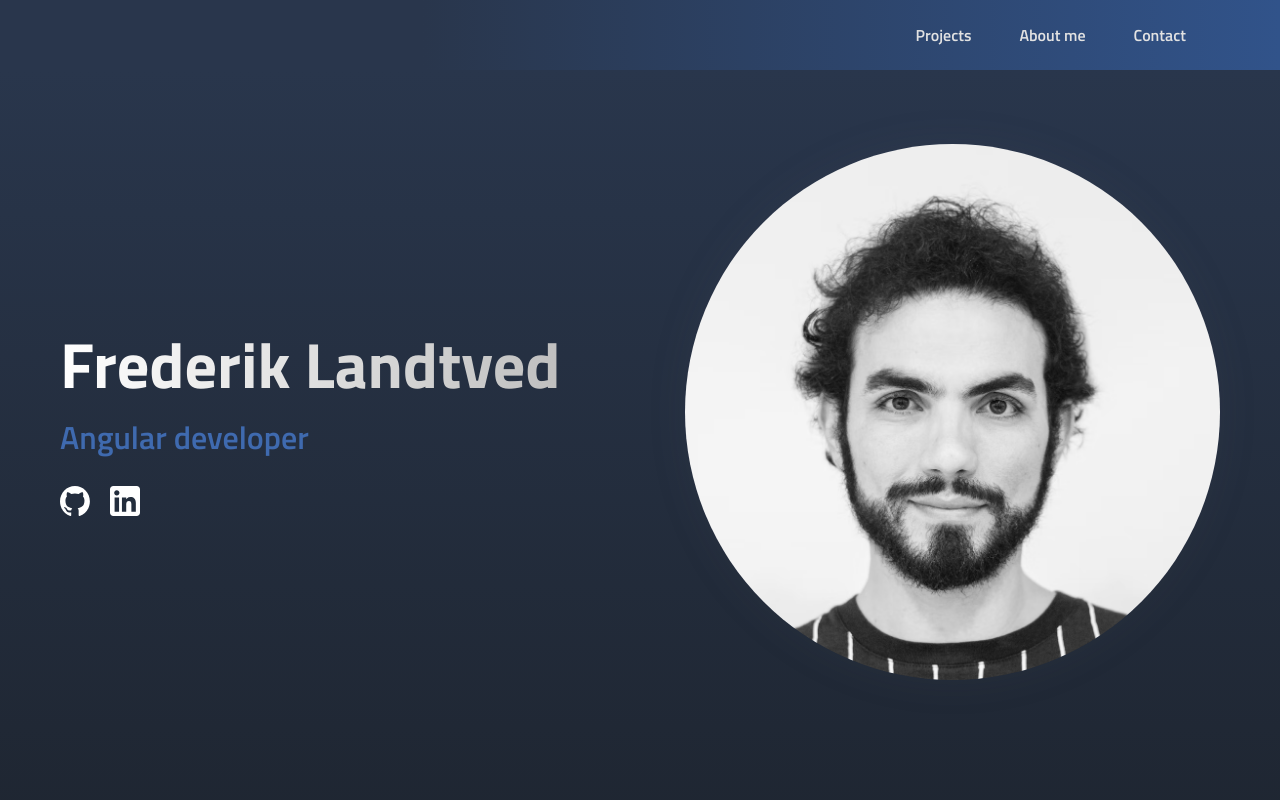
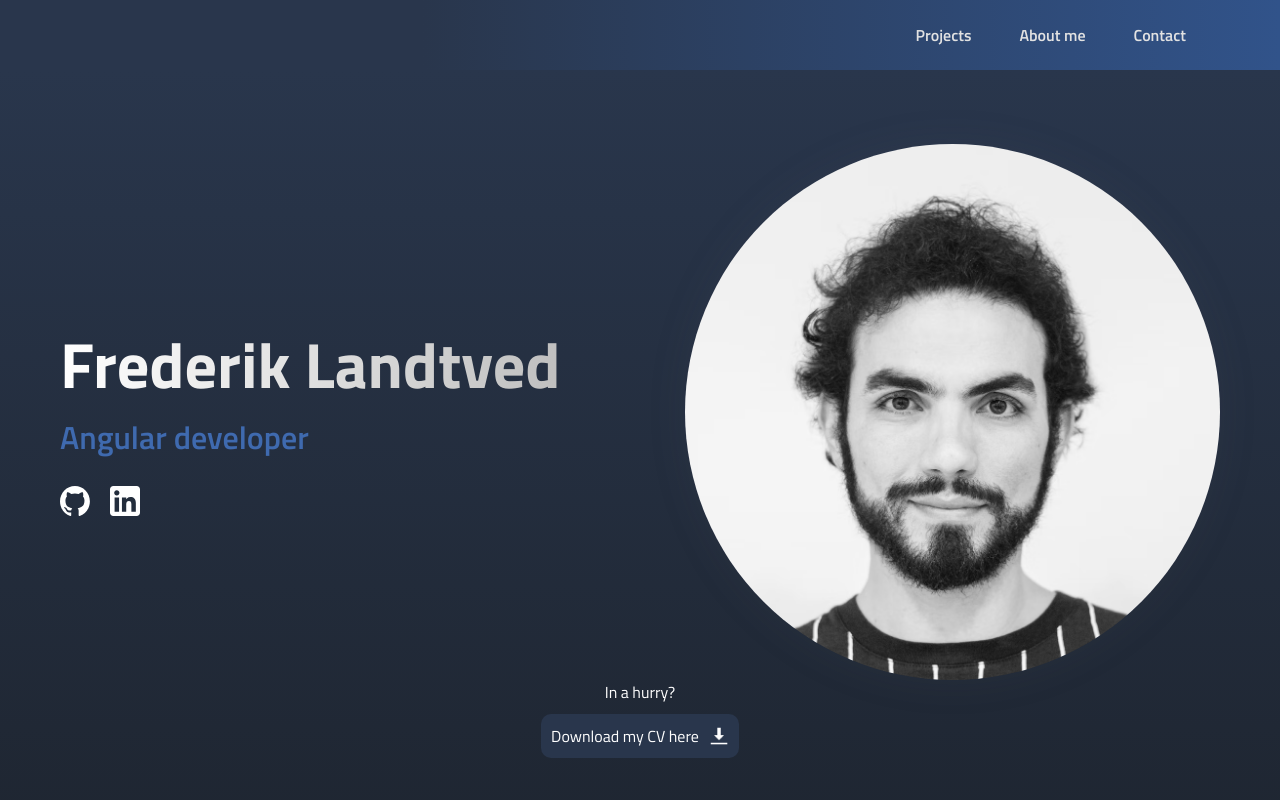
Before and after one commit to FrederikLandtved/portfolio, an Angular app: page / in a window 1280 px wide. Shown: the top 800 px of the page. Built offline with nearby package versions, Linux system fonts and the light colour scheme.

Commit message:
Added CV download button

```diff
--- a/src/app/app.component.html
+++ b/src/app/app.component.html
@@ -21,6 +21,16 @@
         </div>
       </div>
     </div>
+    <div class="cv-container flex-row justify-center">
+        <div class="flex-column">
+          In a hurry?
+        <div class="cv-button" (click)="downloadCV()">
+          Download my CV here
+          <img class="icon" src="../../assets/icons/download-icon.png" (click)="goToPage('linkedin')"/>
+        </div>
+      </div>
+    </div>
+
   </section>
 
   <!-- Projects section -->
@@ -46,7 +56,7 @@
         include cooking (I make a banging lasagna 😍), running, traveling and upcycling furniture.
       </p>
       <br>
-      <p><span>Please always feel free</span> to reach out to me, either in my contact section or by email:
+      <p><span>Please always feel free</span> to reach out to me by email:
         <br>
         <br>
         <a href="mailto:frederiklandtved@hotmail.dk" target="_blank">frederiklandtved@hotmail.dk</a>
--- a/src/app/app.component.scss
+++ b/src/app/app.component.scss
@@ -42,6 +42,35 @@ section {
         background: linear-gradient(to right, #ffffff,#bbbbbb);
         -webkit-background-clip: text;
         -webkit-text-fill-color: transparent;
+    }
+}
+
+.cv-container {
+    margin-top: -80px;
+    text-align: center;
+    color: white;
+
+    .cv-button {
+        background-color: rgb(41, 54, 76);
+        color: white;
+        padding: 10px;
+        border-radius: 10px;
+        cursor: pointer;
+        margin: 10px 0;
+        transition: background-color 0.2s;
+        display: flex;
+        justify-content: center;
+        align-items: center;
+
+        &:hover {
+            background-color: rgb(50, 67, 95);
+        }
+
+        .icon {
+            width: 20px;
+            height: 20px;
+            margin-left: 10px;
+        }
     }
 }
 
--- a/src/app/app.component.ts
+++ b/src/app/app.component.ts
@@ -1,4 +1,5 @@
 import { Component, OnInit } from '@angular/core';
+import { saveAs } from 'file-saver';
 
 @Component({
   selector: 'app-root',
@@ -48,4 +49,10 @@ export class AppComponent implements OnInit {
       window.open(linkString, "_blank");
     }
   }
+
+  downloadCV() {
+    const fileUrl = '../assets/CV.pdf';
+    const fileName = 'FrederikLandtvedCV.pdf';
+    saveAs(fileUrl, fileName);
+  }
 }
```
Also changed, not shown: src/assets/icons/download-icon.png (added), 1 other file (tests, documents, lock files or other folders).
